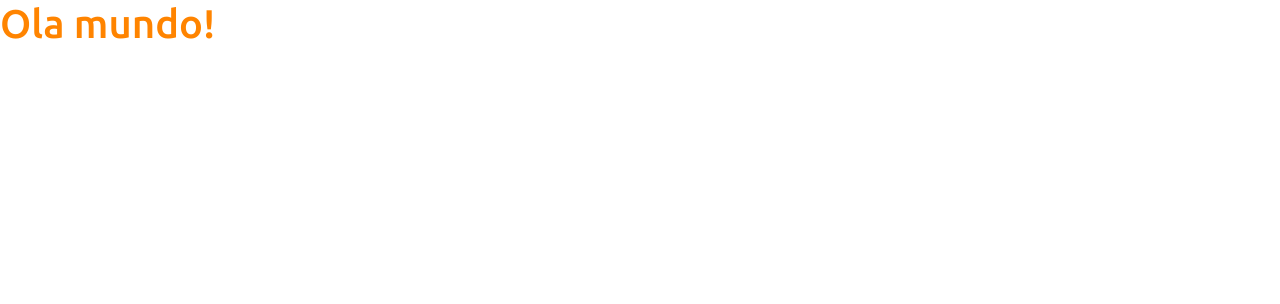
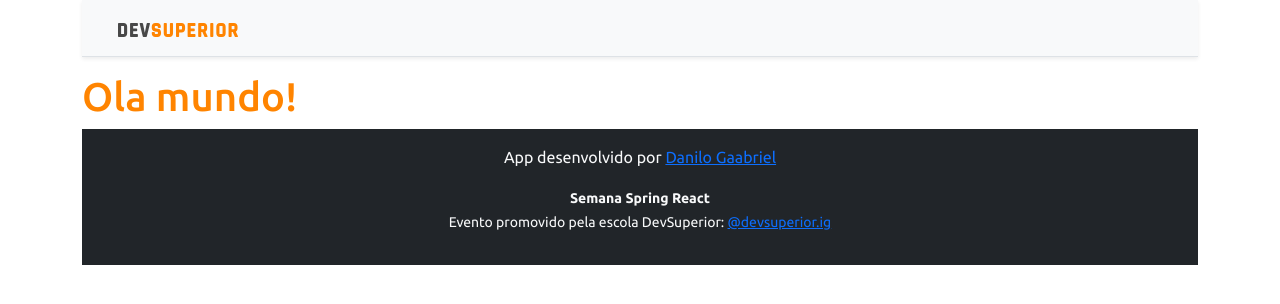
Before and after one commit to danilogabrielss/projeto-sds3, a React (Create React App) app in the folder frontend/: page / in a window 1280 px wide. Shown: the top 304 px of the page. Built offline with nearby package versions, Linux system fonts and the light colour scheme.

Commit message:
Adicao do Footer

```diff
--- a/frontend/src/App.tsx
+++ b/frontend/src/App.tsx
@@ -1,7 +1,14 @@
+import Footer from "components/Footer";
+import NavBar from "components/NavBar";
+
 function App() {
   return (
-    <div className="App">
-      <h1 className="text-primary">Ola mundo!</h1>
+    <div className="container">
+      <>
+        <NavBar />
+        <h1 className="text-primary">Ola mundo!</h1>
+        <Footer />
+      </>
     </div>
   );
 }
--- /dev/null
+++ b/frontend/src/components/Footer/index.tsx
@@ -0,0 +1,14 @@
+import ImgDsDark from 'assets/img/ds-dark.svg';
+function Footer() {
+    return (
+        <footer className="footer mt-auto py-3 bg-dark">
+            <div className="container">
+                <p className="text-light">App desenvolvido por <a href="https://github.com/danilogabrielss" target="_blank" rel="noreferrer">Danilo Gaabriel</a></p>
+                <p className="text-light"><small><strong>Semana Spring React</strong><br />
+      Evento promovido pela escola DevSuperior: <a href="https://instagram.com/devsuperior.ig" target="_blank" rel="noreferrer">@devsuperior.ig</a></small></p>
+            </div>
+        </footer>
+    );
+}
+
+export default Footer;
--- /dev/null
+++ b/frontend/src/components/NavBar/index.tsx
@@ -0,0 +1,16 @@
+import ImgDsDark from 'assets/img/ds-dark.svg';
+function NavBar() {
+    return (
+        <div className="NavBar">
+            <div className="d-flex flex-column flex-md-row align-items-center p-3 px-md-4 mb-3 bg-light border-bottom shadow-sm">
+                <div className="container">
+                    <nav className="my-2 my-md-0 mr-md-3">
+                        <img src={ImgDsDark} alt="DevSuperior" width="120" />
+                    </nav>
+                </div>
+            </div>
+        </div>
+    );
+}
+
+export default NavBar;
```
Also changed, not shown: frontend/src/assets/img/ds-dark.svg (added).
